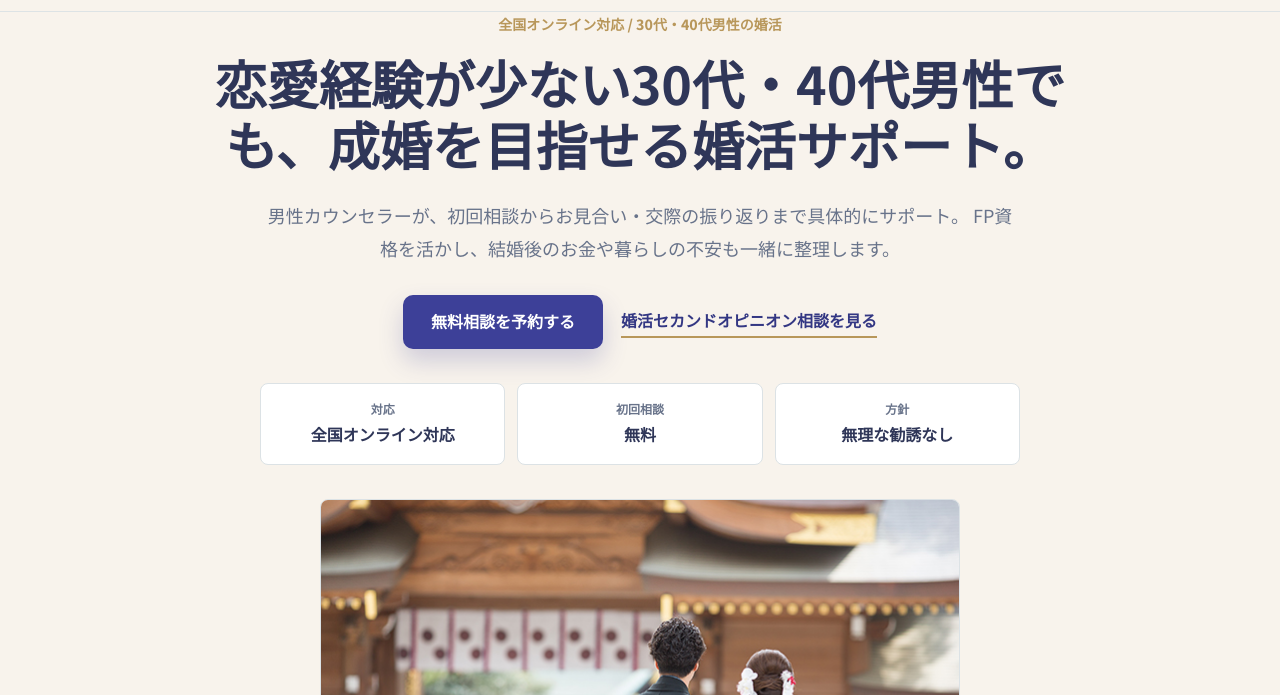
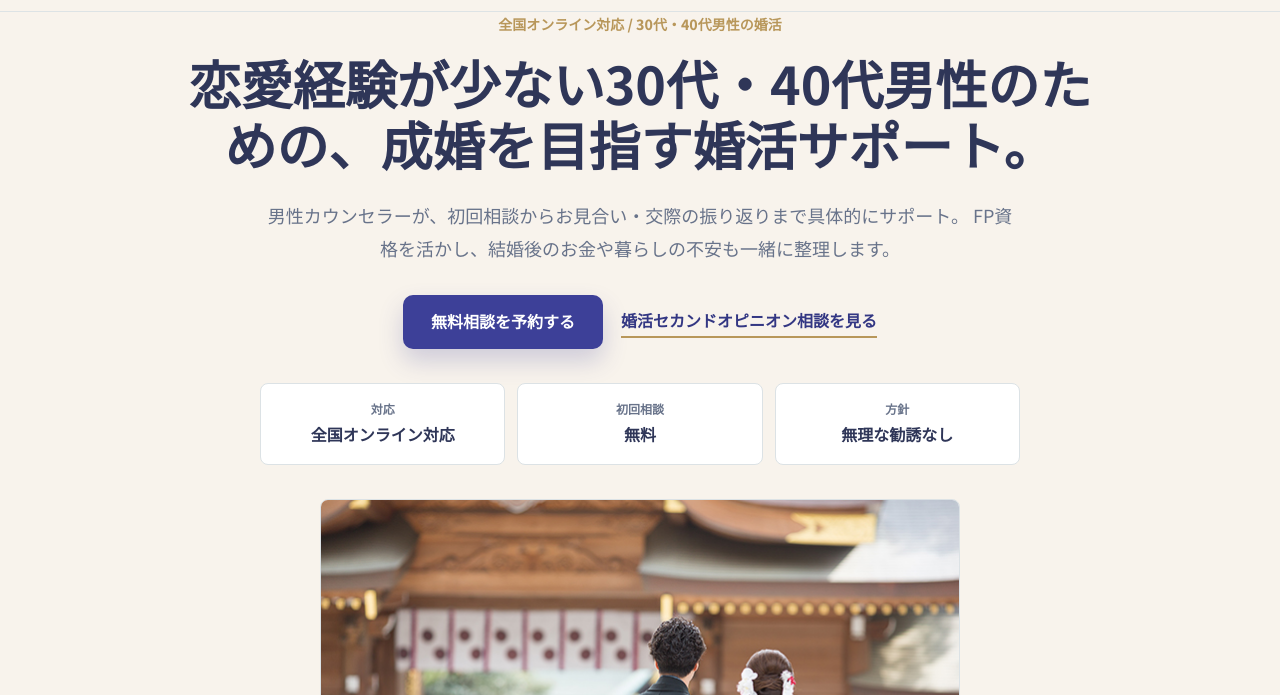
Before and after one commit to int7010/lp-yuito, a plain HTML site: page index.html in a window 1280 px wide. Shown: the part 105-800 px from the top of the page. Drawn offline with Linux system fonts and the light colour scheme.

Commit message:
Add files via upload

```diff
--- a/index.html
+++ b/index.html
@@ -43,7 +43,7 @@
         </div>
         <div class="hero-copy">
           <p class="eyebrow">全国オンライン対応 / 30代・40代男性の婚活</p>
-          <h1>恋愛経験が少ない30代・40代男性でも、成婚を目指せる婚活サポート。</h1>
+          <h1>恋愛経験が少ない30代・40代男性のための、成婚を目指す婚活サポート。</h1>
           <p class="lead">
             男性カウンセラーが、初回相談からお見合い・交際の振り返りまで具体的にサポート。
             FP資格を活かし、結婚後のお金や暮らしの不安も一緒に整理します。
```
